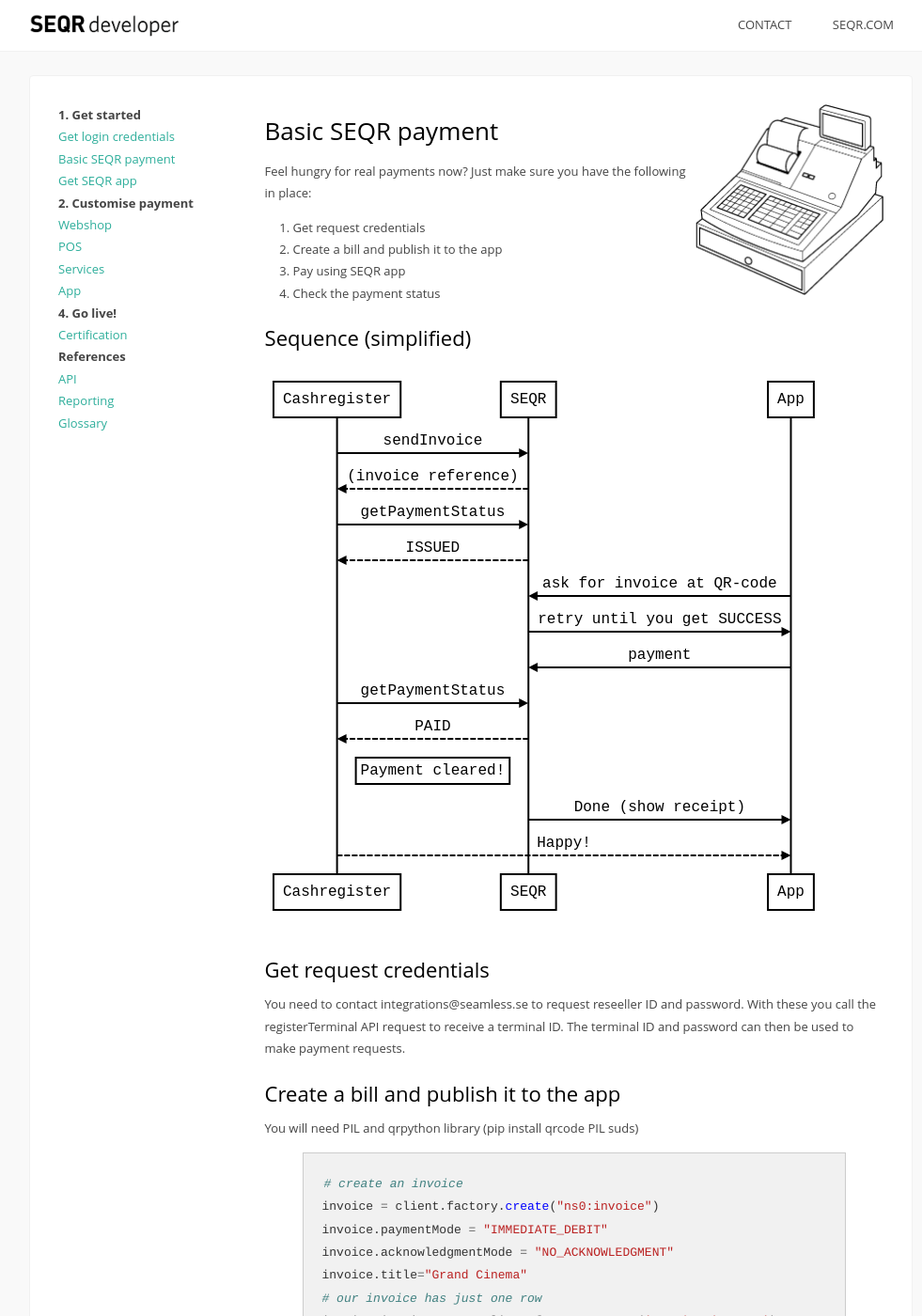
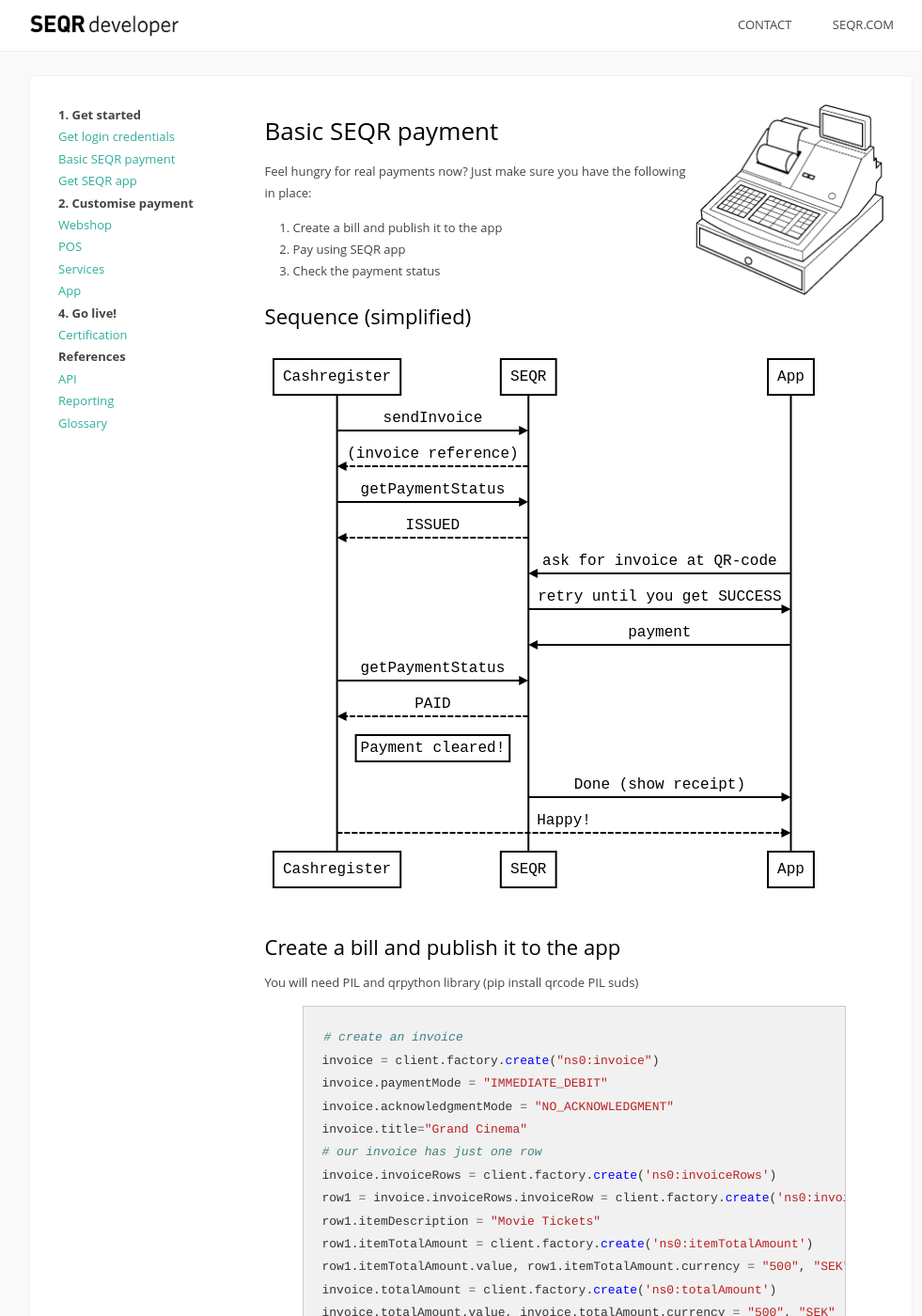
Before and after one commit to SeamlessDistribution/SeamlessDistribution.github.io, a Jekyll site: the page built from merchant/payment/index.md, in a window 1280 px wide and 1400 px high. Shown: the whole window at 94% size, without its empty margins (139-1120 px from the left). Built offline with Jekyll 4.4.1, drawn with Linux system fonts in a browser that asks for light colours.

```diff
--- a/merchant/payment/index.md
+++ b/merchant/payment/index.md
@@ -10,10 +10,9 @@
 
 Feel hungry for real payments now? Just make sure you have the following in place:
 
-1. Get request credentials
-2. Create a bill and publish it to the app
-3. Pay using SEQR app
-4. Check the payment status
+1. Create a bill and publish it to the app
+2. Pay using SEQR app
+3. Check the payment status
 
 ## Sequence (simplified)
 
@@ -37,9 +36,6 @@
 </script>
 
 
-## Get request credentials
-
-You need to contact integrations@seamless.se to request reseeller ID and password. With these you call the registerTerminal API request to receive a terminal ID. The terminal ID and password can then be used to make payment requests.
 
 ## Create a bill and publish it to the app
 
```
Also changed, not shown: merchant/reference/signup.md (+2 -2 lines).
